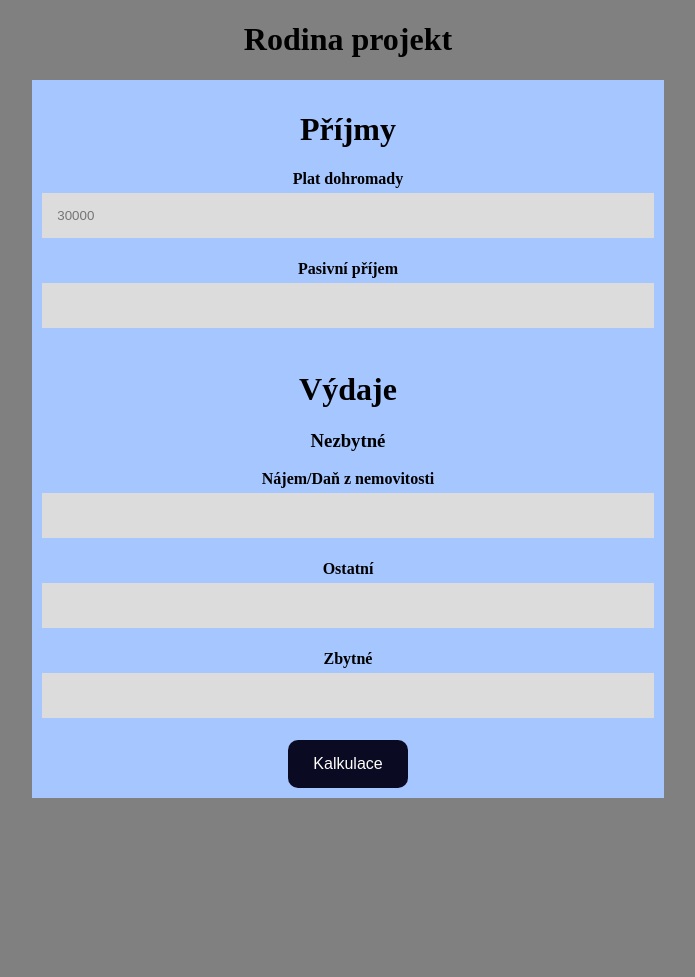
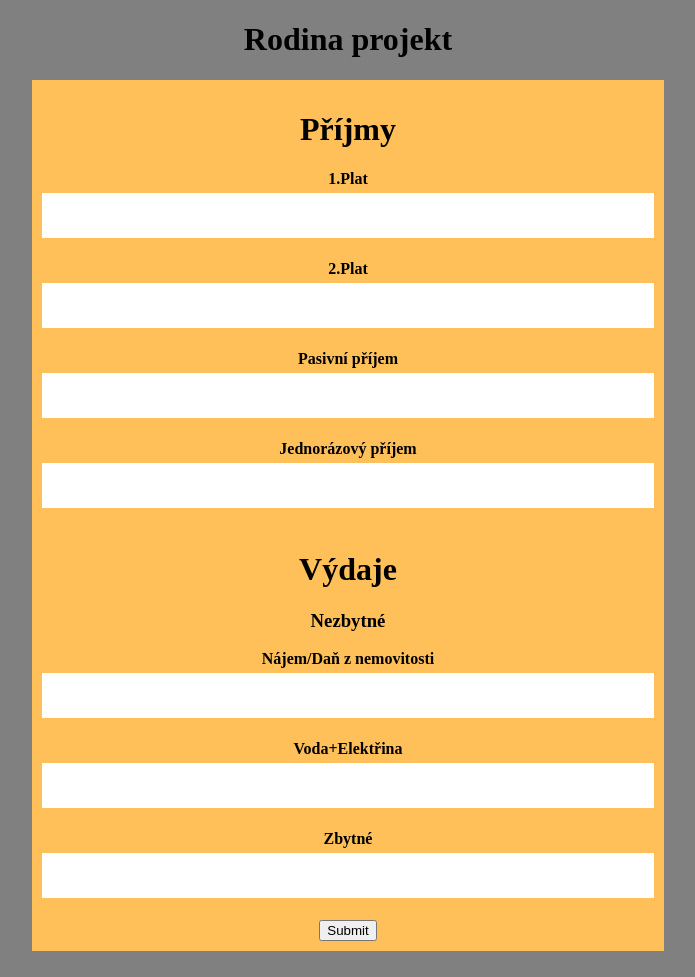
Before and after one commit to Belzeus30/swa_rodina, a PHP site: page / in a window 1280 px wide. Shown: the whole page, without its empty margins (292-987 px from the left). Before the commit the page ends 798 px from the top, so only its background shows below. Run offline with PHP 8.4, Linux system fonts and the light colour scheme.

Commit message:
Add files via upload

```diff
--- a/index.html
+++ b/index.html
@@ -10,23 +10,55 @@
 	<div class="inputbox">
 		<div class="column middle">
 			<div class="form-popup" id="myForm">
-				<form  class="form-container" method="post" >
+				<form  class="form-container" method="post" onsubmit="return myFunction()">
 					<h1 id="zapis" >Příjmy</h1>
-					<label for="plat"><b>Plat dohromady</b></label>
-					<input id="plat" type="text" placeholder="30000" name="plat" required>
-					<label for="input_time"><b>Pasivní příjem </b></label>
-					<input id="input_time"type="text"  name="input_time" >
-					<h1 id="zapis">Výdaje</h1>
+					<label for="input_1plat">
+						<b>
+							1.Plat
+						</b>
+					</label>
+					<input id="input_1plat" type="text"  name="plat" required>
+					<label for="input_2plat">
+						<b>
+							2.Plat
+						</b>
+					</label>
+					<input id="input_2plat"type="text"   name="input_time" >
+					<label for="input_pPrijem">
+						<b>
+							Pasivní příjem
+						</b>
+					</label>
+					<input id="input_pPrijem"type="text"  name="input_time">
+					<label for="input_jednoPrijem">
+						<b>
+							Jednorázový příjem
+						</b>
+					</label>
+					<input id="input_jednoPrijem"type="text"  name="input_time">
+					<h1 id="zapis">
+						Výdaje
+					</h1>
 					<h3 >Nezbytné</h3>
-					<label for="input_rate"><b>Nájem/Daň z nemovitosti</b></label>
-					<input id="input_rate" type="text"  name="input_rate" required>
-					<label for="input_rate"><b>Ostatní</b></label>
-					<input id="input_rate" type="text"  name="input_rate" required>
-					<label for="input_word"><b>Zbytné</b></label>
-					<input id="input_word" type="text" name="input_word" required>
-					<button class = "button" onclick="myFunction()" type="button">
-						Kalkulace
-					</button>
+					<label for="input_najem">
+						<b>
+							Nájem/Daň z nemovitosti
+						</b>
+					</label>
+					<input id="input_najem" type="text"  name="input_rate" required>
+					<label for="input_inkaso">
+						<b>
+							Voda+Elektřina
+						</b>
+					</label>
+					<input id="input_inkaso" type="text"  name="input_rate" required>
+					<label for="input_zbytne">
+						<b>
+							Zbytné
+						</b>
+					</label>
+					<input id="input_zbytne" type="text" name="input_word" >
+					<input type="submit" >
 				</form>
 			</div>
 		</div>
@@ -53,10 +85,18 @@ function myFunction() {
 
 }
 function Zustatek(){
-	let a=document.getElementById("plat").value;
+	let a=document.getElementById("input_1plat").value;
+	let b=document.getElementById("input_2plat").value;
+	let c=document.getElementById("input_pPrijem").value;
+	let d=document.getElementById("input_jednoPrijem").value;
+	let e=document.getElementById("input_najem").value;
+	let f=document.getElementById("input_inkaso").value;
+	let g=document.getElementById("input_zbytne").value;
 	let zustatek=document.getElementById('result');
-	let count=a+0;
-	zustatek.textContent = 'Zustatek: ' + a + "Kč";
+	let count1=parseInt(a)+parseInt(b)+parseInt(c)+parseInt(d)
+	let count2=parseInt(e)+parseInt(f)+parseInt(g);
+	let count=count1-count2;
+
 
 
 }
--- a/styles/style.css
+++ b/styles/style.css
@@ -48,7 +48,7 @@ form-popup {
 .form-container {
 
   padding: 10px;
-  background-color: #A6C6FF;
+  background-color: #FFC059;
 }
 
 /* Full-width input fields */
@@ -57,12 +57,12 @@ form-popup {
   padding: 15px;
   margin: 5px 0 22px 0;
   border: none;
-  background: #dcdcdc;
+  background: white;
 }
 
 /* When the inputs get focus, do something */
 .form-container input[type=text]:focus, .form-container input[type=date]:focus {
-  background-color: #c0c0c0;
+  background-color: #dcdcdc;
   outline: none;
 }
 
@@ -96,8 +96,7 @@ form-popup {
   text-align: center;
   width: 50%;
 }
-/* Popup container */
-{box-sizing: border-box;}
+
 
 .inputbox {
 	align-items: center;
@@ -115,6 +114,7 @@ form-popup {
 .popup .popuptext {
   visibility: hidden;
   width: 400px;
+  height: 400px;
   background-color: #555;
   color: #fff;
   text-align: center;
@@ -123,22 +123,11 @@ form-popup {
   position: absolute;
   z-index: 1;
   bottom: 125%;
-  left: 50%;
-  margin-left: 600px;
+  margin-left: 750px;
   margin-bottom: 400px;
 }
 
-/* Popup arrow */
-.popup .popuptext::after {
-  content: "";
-  position: absolute;
-  top: 100%;
-  left: 50%;
-  margin-left: -5px;
-  border-width: 5px;
-  border-style: solid;
-  border-color: #555 transparent ;
-}
+
 
 /* Toggle this class when clicking on the popup container (hide and show the popup) */
 .popup .show {
```
